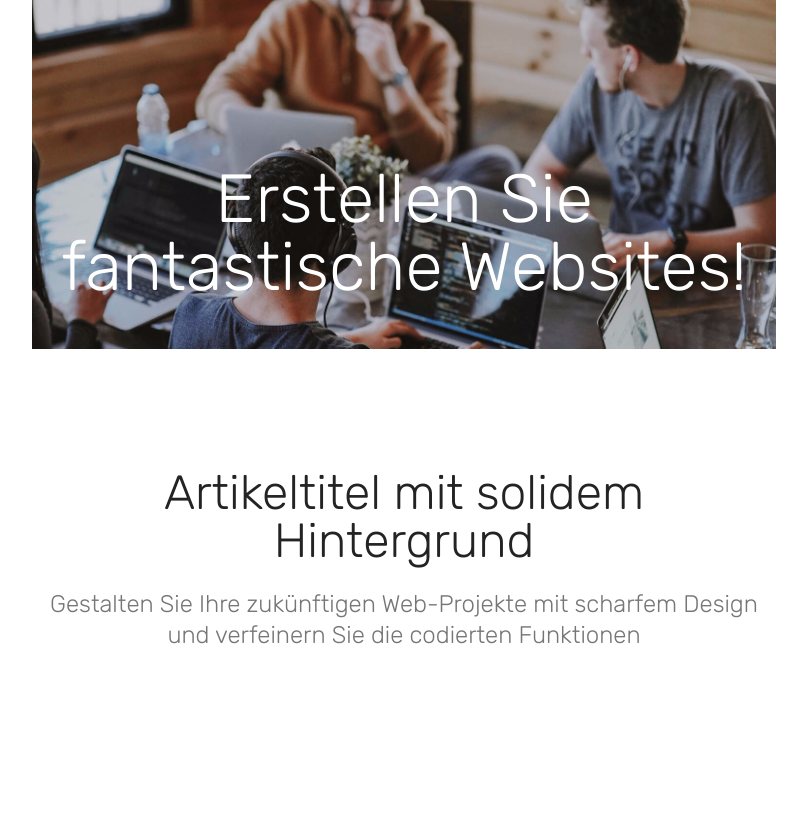
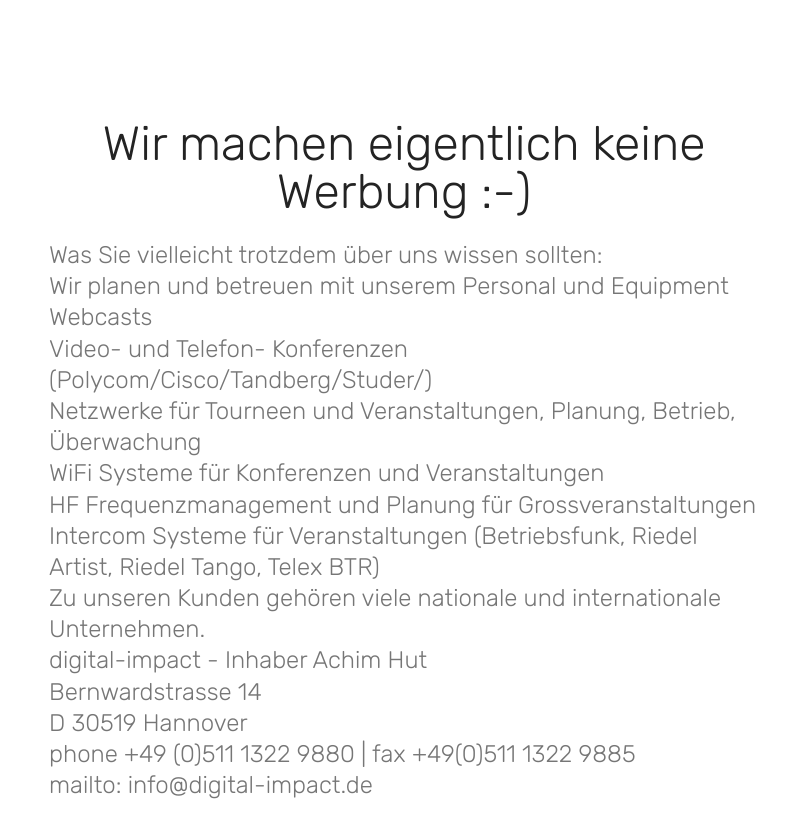
Before and after one commit to dgimpact/dgimpact.github.io, a plain HTML site: page index.html in a window 1280 px wide. Shown: the whole page, without its empty margins (236-1043 px from the left). Before the commit the page ends 800 px from the top, so only its background shows below. Drawn offline with Linux system fonts and the light colour scheme.

Commit message:
create github pages

```diff
--- a/assets/mobirise/css/mbr-additional.css
+++ b/assets/mobirise/css/mbr-additional.css
@@ -709,30 +709,6 @@
 section.lazy-placeholder:after {
   opacity: 0.3;
 }
-.cid-rEP1tbTmPy {
-  background: #ffffff;
-  padding-top: 0px;
-  padding-bottom: 0px;
-}
-.cid-rEP1tbTmPy .image-block {
-  margin: auto;
-}
-.cid-rEP1tbTmPy .mbr-figure {
-  margin: 0 auto;
-}
-.cid-rEP1tbTmPy figcaption {
-  position: relative;
-}
-.cid-rEP1tbTmPy figcaption div {
-  position: absolute;
-  bottom: 0;
-  width: 100%;
-}
-@media (max-width: 768px) {
-  .cid-rEP1tbTmPy .image-block {
-    width: 100% !important;
-  }
-}
 .cid-rEP19XCtPI {
   padding-top: 120px;
   padding-bottom: 120px;
@@ -741,3 +717,6 @@
 .cid-rEP19XCtPI .mbr-section-subtitle {
   color: #767676;
 }
+.cid-rEP19XCtPI .mbr-section-subtitle DIV {
+  text-align: left;
+}
--- a/index.html
+++ b/index.html
@@ -21,35 +21,37 @@
 
 </head>
 <body>
-  <section class="cid-rEP1tbTmPy" id="image2-5">
-
-
-
-    <figure class="mbr-figure container">
-        <div class="image-block" style="width: 67%;">
-            <img src="assets/images/background4-1.jpeg" alt="Mobirise" title="">
-            <figcaption class="mbr-figure-caption mbr-figure-caption-over">
-                <div class="pb-5 px-3 mbr-white align-center mbr-fonts-style display-1">
-                    Erstellen Sie fantastische Websites!
-                </div>
-            </figcaption>
-        </div>
-    </figure>
-</section>
-
-<section class="engine"><a href="https://mobirise.info/g">how to build a site</a></section><section class="mbr-section content4 cid-rEP19XCtPI" id="content4-4">
+  <section class="mbr-section content4 cid-rEP19XCtPI" id="content4-4">
 
 
 
     <div class="container">
         <div class="media-container-row">
             <div class="title col-12 col-md-8">
-                <h2 class="align-center pb-3 mbr-fonts-style display-2">
-                    Artikeltitel mit solidem Hintergrund
-                </h2>
-                <h3 class="mbr-section-subtitle align-center mbr-light mbr-fonts-style display-5">
-                    Gestalten Sie Ihre zukünftigen Web-Projekte mit scharfem Design und verfeinern Sie die codierten Funktionen
-                </h3>
+                <h2 class="align-center pb-3 mbr-fonts-style display-2">Wir machen eigentlich keine Werbung :-)</h2>
+                <h3 class="mbr-section-subtitle align-center mbr-light mbr-fonts-style display-5"><div>Was Sie vielleicht trotzdem über uns wissen sollten:
+</div><div>
+</div><div>Wir planen und betreuen mit unserem Personal und Equipment
+</div><div>
+</div><div>Webcasts
+</div><div>
+</div><div>Video- und Telefon- Konferenzen (Polycom/Cisco/Tandberg/Studer/)
+</div><div>
+</div><div>Netzwerke für Tourneen und Veranstaltungen, Planung, Betrieb, Überwachung
+</div><div>
+</div><div>WiFi Systeme für Konferenzen und Veranstaltungen
+</div><div>
+</div><div>HF Frequenzmanagement und Planung für Grossveranstaltungen
+</div><div>
+</div><div>Intercom Systeme für Veranstaltungen (Betriebsfunk, Riedel Artist, Riedel Tango, Telex BTR)
+</div><div>
+</div><div>Zu unseren Kunden gehören viele nationale und internationale Unternehmen.
+</div><div>
+</div><div>digital-impact - Inhaber Achim Hut
+</div><div>Bernwardstrasse 14
+</div><div>D 30519 Hannover
+</div><div>phone +49 (0)511 1322 9880 | fax +49(0)511 1322 9885
+</div><div>mailto: info@digital-impact.de</div></h3>
 
             </div>
         </div>
@@ -57,7 +59,7 @@
 </section>
 
 
-  <script src="assets/web/assets/jquery/jquery.min.js"></script>
+  <section class="engine"><a href="https://mobirise.info/e">make your own website</a></section><script src="assets/web/assets/jquery/jquery.min.js"></script>
   <script src="assets/popper/popper.min.js"></script>
   <script src="assets/bootstrap/js/bootstrap.min.js"></script>
   <script src="assets/tether/tether.min.js"></script>
```
Also changed, not shown: 1 other file.
